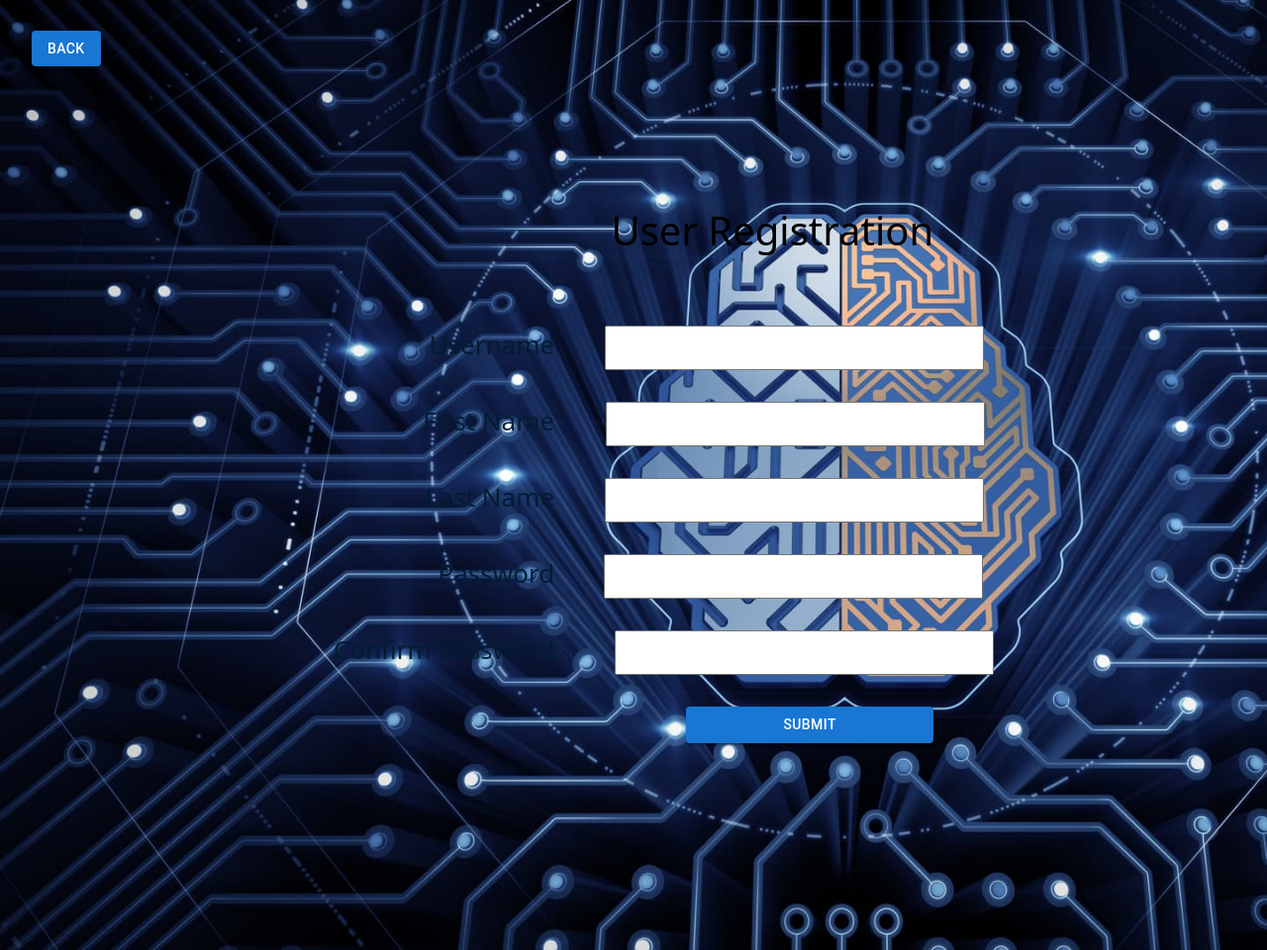
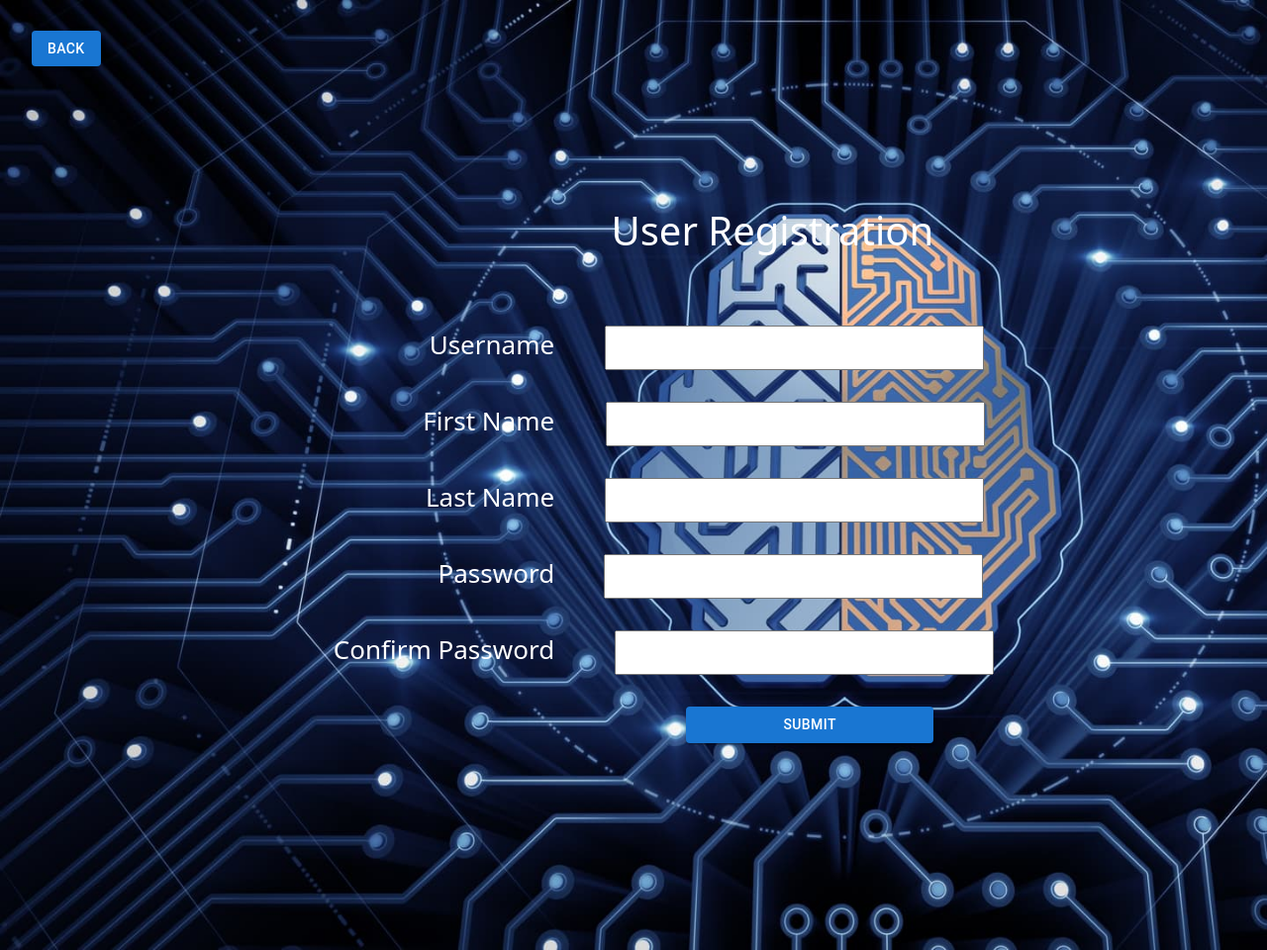
Before and after one commit to GaillardTom/GraphViewer, a React app in the folder client/: page /register in a window 1280 px wide. Shown: the whole page at 99% size. Built offline with nearby package versions, Linux system fonts and the light colour scheme.

Commit message:
text color + fixing

```diff
--- a/client/src/App.css
+++ b/client/src/App.css
@@ -153,7 +153,7 @@
     color: #61dafb;
 }
 .GraphViewergraphsh1{
-    color: black;
+    color: white;
     white-space: nowrap;
 
 }
@@ -179,6 +179,9 @@
     justify-content: center;
     font-size: calc(10px + 2vmin);
     color: white;
+}
+#reg{
+    color: #FFF;
 }
 a {
     color: #FFF;
--- a/client/src/index.js
+++ b/client/src/index.js
@@ -12,6 +12,7 @@ import Protected from './views/Protected';
 import Graph from './views/Graph';
 import Input from './views/Input';
 import GraphImage from './views/GraphImage';
+
 export default function App() {
 
 
--- a/client/src/views/Home.js
+++ b/client/src/views/Home.js
@@ -10,7 +10,7 @@ function Home() {
             <header className="App-full">
 
                 <h1 className="m-4">
-                <div className="GraphViewergraphsh1">
+                <div className="GraphViewergraphsh1" >
                     Welcome to Graph Viewer.
 
                 </div>
--- a/client/src/views/Login.js
+++ b/client/src/views/Login.js
@@ -81,7 +81,7 @@ export default function Logging() {
                     {handleErrors()}
                 </div>
                 <div className="m-4">
-                    <label>Username:</label>
+                    <label id="reg">Username:</label>
                     <input
                         onChange={handleUsername}
                         value={username}
@@ -92,7 +92,7 @@ export default function Logging() {
                     />
                 </div>
                 <div className="m-4">
-                    <label>Password:</label>
+                    <label id="reg">Password:</label>
                     <input
                         id="password"
                         onChange={handlePassword}
@@ -103,9 +103,7 @@ export default function Logging() {
                         className="m-4"
                         placeholder="Enter password"
                     />
-                    <p className="forgot-password text-right">
-                        Forgot <a href="#">password?</a>
-                    </p>
+
                 </div>
                 <div className="m-4">
                     <button type="submit" className="btn btn-primary" onClick={handleSubmit}>
--- a/client/src/views/Register.js
+++ b/client/src/views/Register.js
@@ -125,38 +125,38 @@ export default function Register() {
 
             <div className='RegisterForm'>
                 {/* Labels and inputs for form data */}
-                <div>
+                <div id="reg">
                     <h1>User Registration</h1>
                 </div>
                 <div className="messages">
                     {errorMessage()}
                     {successMessage()}
                 </div>
-                <div className="register">
+                <div id="reg" className="register">
                     <label className="label">Username</label>
                     <input onChange={handleUsername} className="input"
                         value={username} type="text" />
                 </div>
 
-                <div className="register">
+                <div id="reg" className="register">
                     <label className="label">First Name</label>
                     <input onChange={handleName} className="input"
                         value={name} type="text" />
                 </div>
-                <div className="register">
+                <div id="reg" className="register">
 
                     <label className="label">Last Name</label>
                     <input onChange={handleLastName} className="input"
                         value={lastName} type="text" />
 
                 </div>
-                <div className="register">
+                <div id="reg" className="register">
 
                     <label className="label">Password</label>
                     <input onChange={handlePassword} className="input"
                         value={password} type="password" />
                 </div>
-                <div className="register">
+                <div id="reg" className="register">
                     <label className='label'>Confirm Password</label>
                     <input onChange={confirmPass} className="input"
                         value={confirmPassword} type="password" />
```
Also changed, not shown: client/src/views/Upload.js (+0 -19 lines), server/public/6275da24047efb3b0698c197.png (added), server/public/6275dcc3ca4c2346400862a3.png (added).
